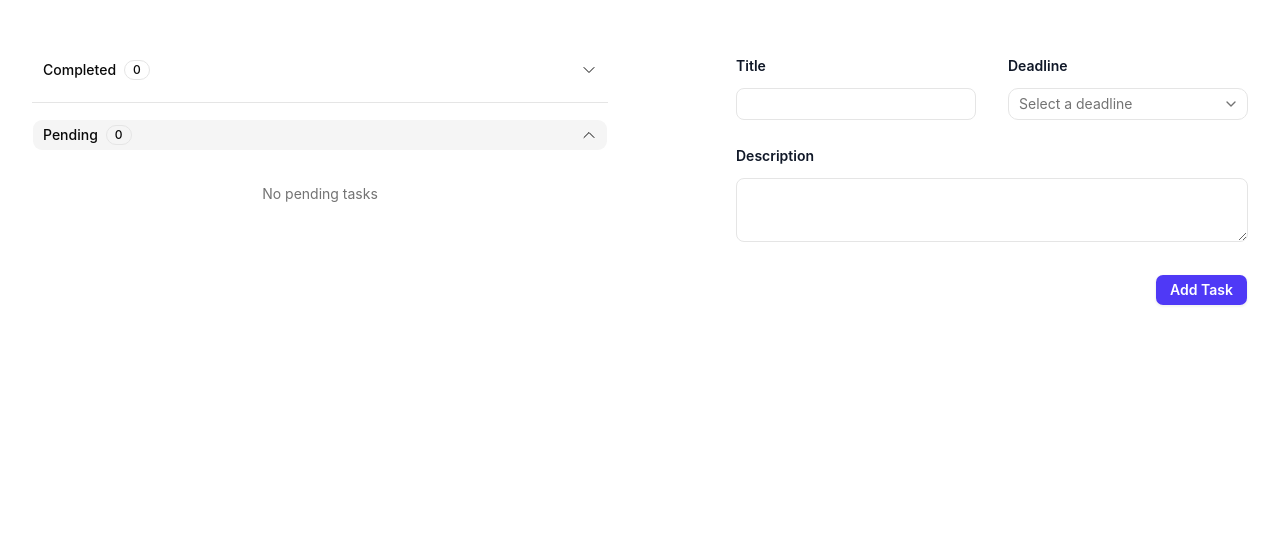
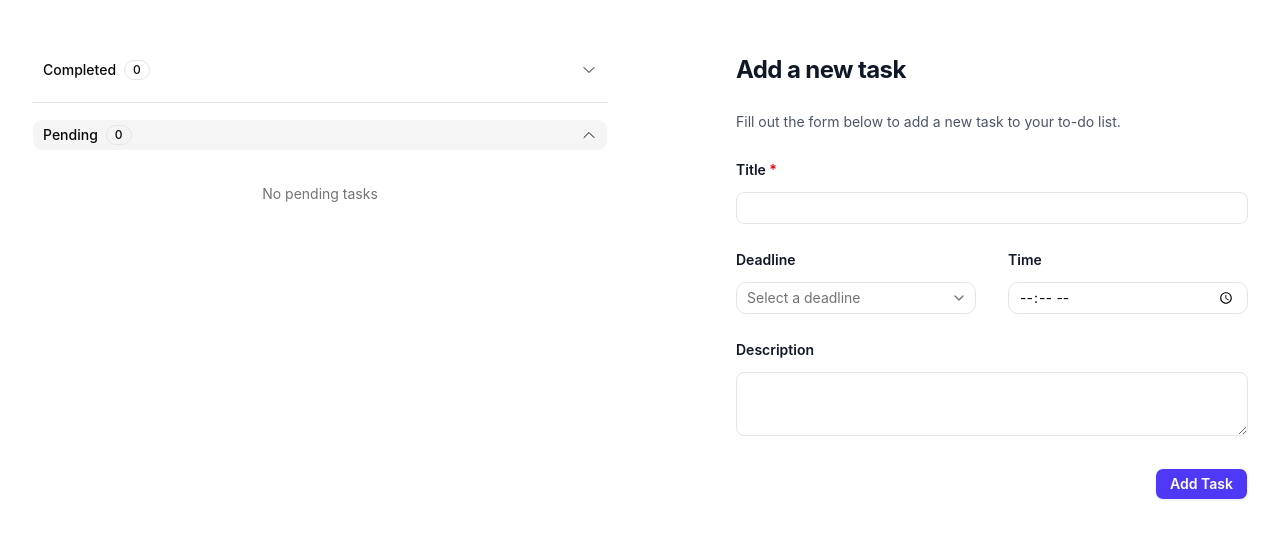
Before and after one commit to ricardosantoyo93/sofia-todo, a Next.js app: page / in a window 1280 px wide. Shown: the part 138-676 px from the top of the page. Built offline with nearby package versions, Linux system fonts and the light colour scheme.

Commit message:
feat: add time input to form and update todo schema; enhance TodoCard to display deadline with time

```diff
--- a/src/components/Form.tsx
+++ b/src/components/Form.tsx
@@ -28,10 +28,13 @@ export const Form = ({ onSubmit }: FormProps) => {
     const data = new FormData(form);
     const deadline = String(data.get('deadline') ?? '');
 
+    const timeString = data.get('time') ? String(data.get('time')) : '00:00';
+
     const result = todoSchema.safeParse({
       title: data.get('title'),
       description: data.get('description') || undefined,
-      deadline: deadline ? new Date(`${deadline}T00:00:00`) : undefined,
+      deadline: deadline ? new Date(`${deadline}T${timeString}`) : undefined,
+      time: data.get('time') || undefined,
       timestamp: new Date(),
     });
 
@@ -53,12 +56,18 @@ export const Form = ({ onSubmit }: FormProps) => {
   return (
     <form noValidate onSubmit={handleSubmit} className="mx-auto max-w-xl lg:mr-0 lg:max-w-lg">
       <div className="grid grid-cols-1 gap-x-8 gap-y-6 sm:grid-cols-2">
-        <div>
+        <h2 className="text-2xl font-bold tracking-tight text-gray-900 dark:text-white sm:col-span-2">
+          Add a new task
+        </h2>
+        <p className="text-sm leading-6 text-gray-600 dark:text-gray-400 sm:col-span-2">
+          Fill out the form below to add a new task to your to-do list.
+        </p>
+        <div className="sm:col-span-2">
           <label
             htmlFor="title"
             className="block text-sm/6 font-semibold text-gray-900 dark:text-white"
           >
-            Title
+            Title <span className="text-destructive">*</span>
           </label>
           <div className="mt-2.5">
             <Input
@@ -81,6 +90,24 @@ export const Form = ({ onSubmit }: FormProps) => {
           error={errors.deadline}
           onChange={handleDeadlineChange}
         />
+        <div>
+          <label
+            htmlFor="title"
+            className="block text-sm/6 font-semibold text-gray-900 dark:text-white"
+          >
+            Time
+          </label>
+          <div className="mt-2.5">
+            <Input
+              id="time"
+              name="time"
+              type="time"
+              aria-invalid={!!errors.time}
+              className="appearance-none bg-background [&::-webkit-calendar-picker-indicator]:appearance-none"
+            />
+            {errors.time && <p className="mt-1 text-sm text-destructive">{errors.time}</p>}
+          </div>
+        </div>
         <div className="sm:col-span-2">
           <label
             htmlFor="description"
--- a/src/components/TodoCard.tsx
+++ b/src/components/TodoCard.tsx
@@ -1,4 +1,5 @@
 import { cn } from 'cn';
+import { lightFormat } from 'date-fns';
 import { CalendarIcon, CheckIcon, CircleCheck, InfoIcon } from 'lucide-react';
 import { ArrowTurnDownLeftIcon } from '../assets/icons/ArrowTurnDownLeftIcon';
 import { TrashIcon } from '../assets/icons/TrashIcon';
@@ -82,7 +83,7 @@ export const TodoCard = ({ todo, onToggle, onDelete }: TodoCardProps) => {
               <InfoIcon />
             </MarkerIcon>
             <MarkerContent className={cn('text-right', todo.completed && 'line-through')}>
-              Due {todo.deadline.toLocaleDateString()}
+              Due {lightFormat(todo.deadline, todo.time ? 'MM/dd/yyyy hh:mm aaaa' : 'MM/dd/yyyy')}
             </MarkerContent>
           </Marker>
         )}
--- a/src/lib/todo-schema.ts
+++ b/src/lib/todo-schema.ts
@@ -13,6 +13,7 @@ export const todoSchema = z.object({
     .date()
     .refine((date) => date >= startOfToday(), 'Deadline cannot be in the past')
     .optional(),
+  time: z.string().optional(),
   timestamp: z.date(),
   completed: z.boolean().default(false),
 });
```
